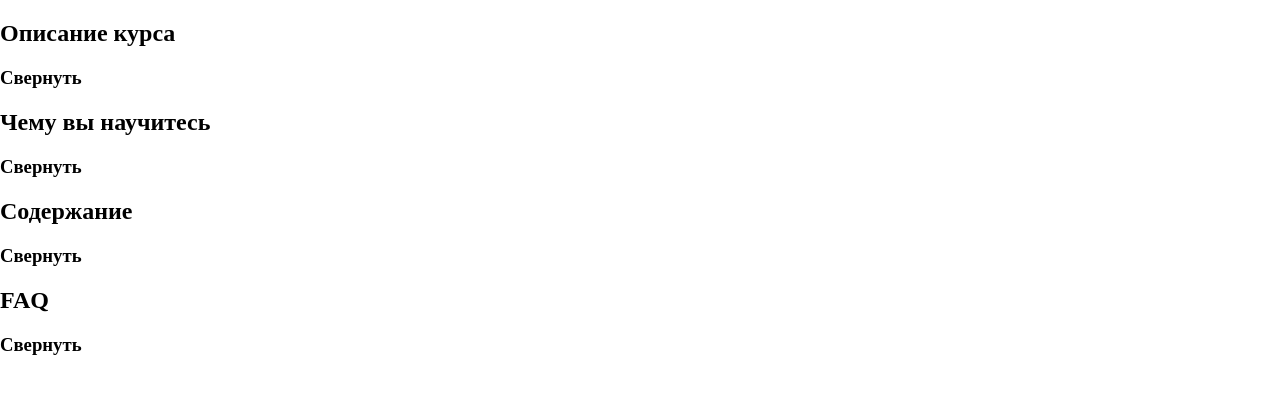
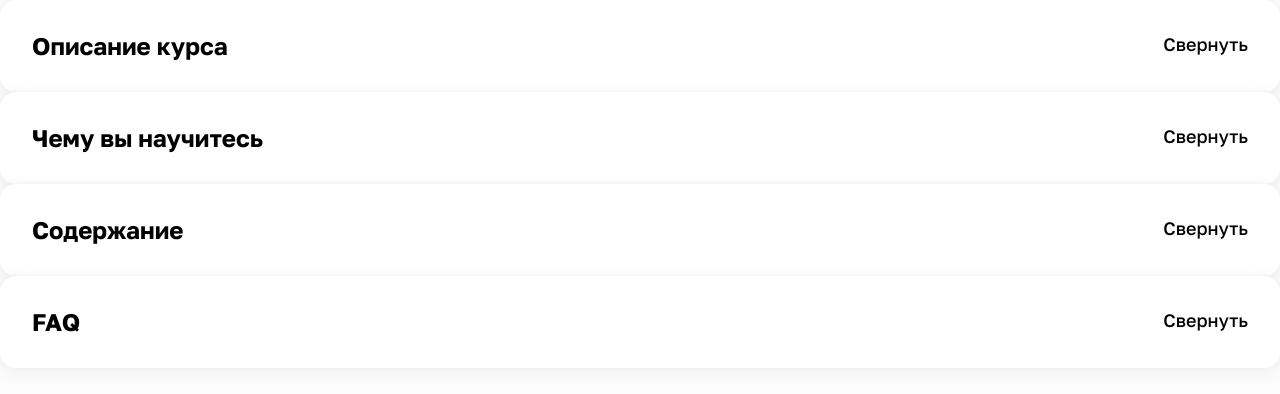
Before and after one commit to olestch/lizaAlertTeam5-dalmatintsi, a plain HTML site: page course.html in a window 1280 px wide. Drawn offline with Linux system fonts and the light colour scheme.

Commit message:
подключение стилей блоков и их заголовков, подключение шрифтов

```diff
--- /dev/null
+++ b/blocks/card/__button/card__button.css
@@ -0,0 +1,6 @@
+.card__button {
+  margin: 0;
+  font-weight: 500;
+  font-size: 18px;
+  line-height: 24px;
+}
--- /dev/null
+++ b/blocks/card/__header/card__header.css
@@ -0,0 +1,5 @@
+.card__header {
+  margin: 0;
+  display: flex;
+  justify-content: space-between;
+}
--- /dev/null
+++ b/blocks/card/__title/card__title.css
@@ -0,0 +1,6 @@
+.card__title {
+  margin: 0;
+  font-weight: 700;
+  font-size: 24px;
+  line-height: 28px;
+}
--- /dev/null
+++ b/blocks/card/card.css
@@ -0,0 +1,8 @@
+.card {
+  padding: 32px;
+  margin: 0;
+  border-radius: 16px;
+  background-color: #fff;
+  box-shadow: 0px 0px 4px rgba(231, 232, 235, 0.6),
+    0px 4px 16px rgba(231, 232, 235, 0.6);
+}
--- /dev/null
+++ b/blocks/page/page.css
@@ -0,0 +1,4 @@
+.page {
+  font-family: "Golos", Arial, sans-serif;
+  background-color: #fcfcfc;
+}
--- a/course.html
+++ b/course.html
@@ -1,5 +1,5 @@
 <!DOCTYPE html>
-<html lang="ru">
+<html lang="ru" class="page">
   <head>
     <meta charset="UTF-8" />
     <meta http-equiv="X-UA-Compatible" content="IE=edge" />
--- a/pages/course.css
+++ b/pages/course.css
@@ -1,2 +1,11 @@
 @import url(../vendor/normalize.css);
 @import url(../vendor/fonts/golos-text.css);
+
+/* page import */
+@import url(../blocks/page/page.css);
+
+/* card import */
+@import url(../blocks/card/card.css);
+@import url(../blocks/card/__header/card__header.css);
+@import url(../blocks/card/__title/card__title.css);
+@import url(../blocks/card/__button/card__button.css);
--- a/vendor/fonts/golos-text.css
+++ b/vendor/fonts/golos-text.css
@@ -1,20 +1,23 @@
 @font-face {
   font-family: "Golos";
-  src: url("../fonts/Golos-Text_Regular.woff2") format("woff2"), url("../fonts/Golos-Text_Regular.woff") format("woff");
+  src: url("Golos-Text_Regular.woff2") format("woff2"),
+    url("Golos-Text_Regular.woff") format("woff");
   font-weight: 400;
   font-style: normal;
 }
 
 @font-face {
   font-family: "Golos";
-  src: url("../fonts/Golos-Text_Medium.woff2") format("woff2"), url("../fonts/Golos-Text_Medium.woff") format("woff");
+  src: url("Golos-Text_Medium.woff2") format("woff2"),
+    url("Golos-Text_Medium.woff") format("woff");
   font-weight: 500;
   font-style: normal;
 }
 
 @font-face {
   font-family: "Golos";
-  src: url("../fonts/Golos-Text_Bold.woff2") format("woff2"), url("../fonts/Golos-Text_Bold.woff") format("woff");
+  src: url("Golos-Text_Bold.woff2") format("woff2"),
+    url("Golos-Text_Bold.woff") format("woff");
   font-weight: 700;
   font-style: normal;
 }
```
